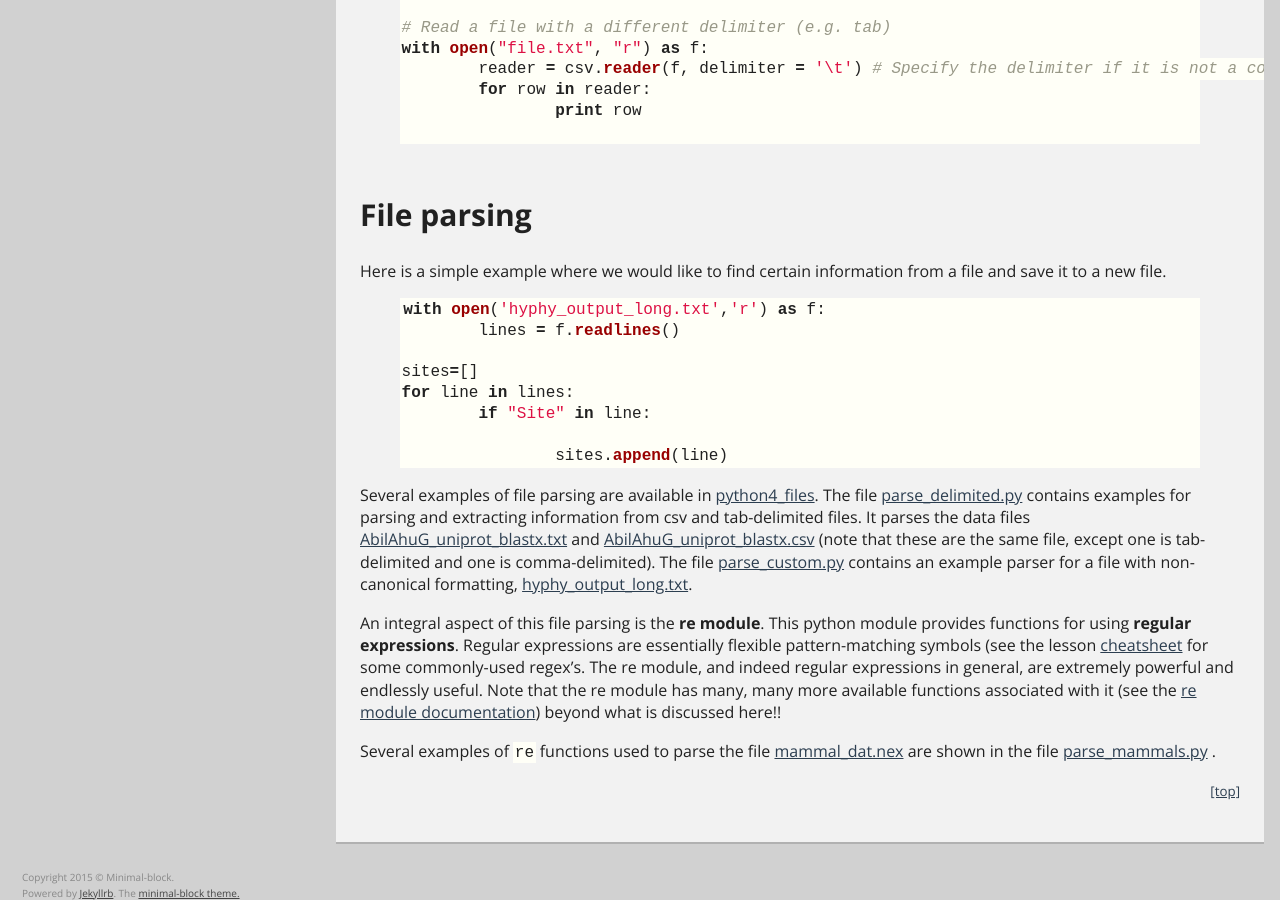
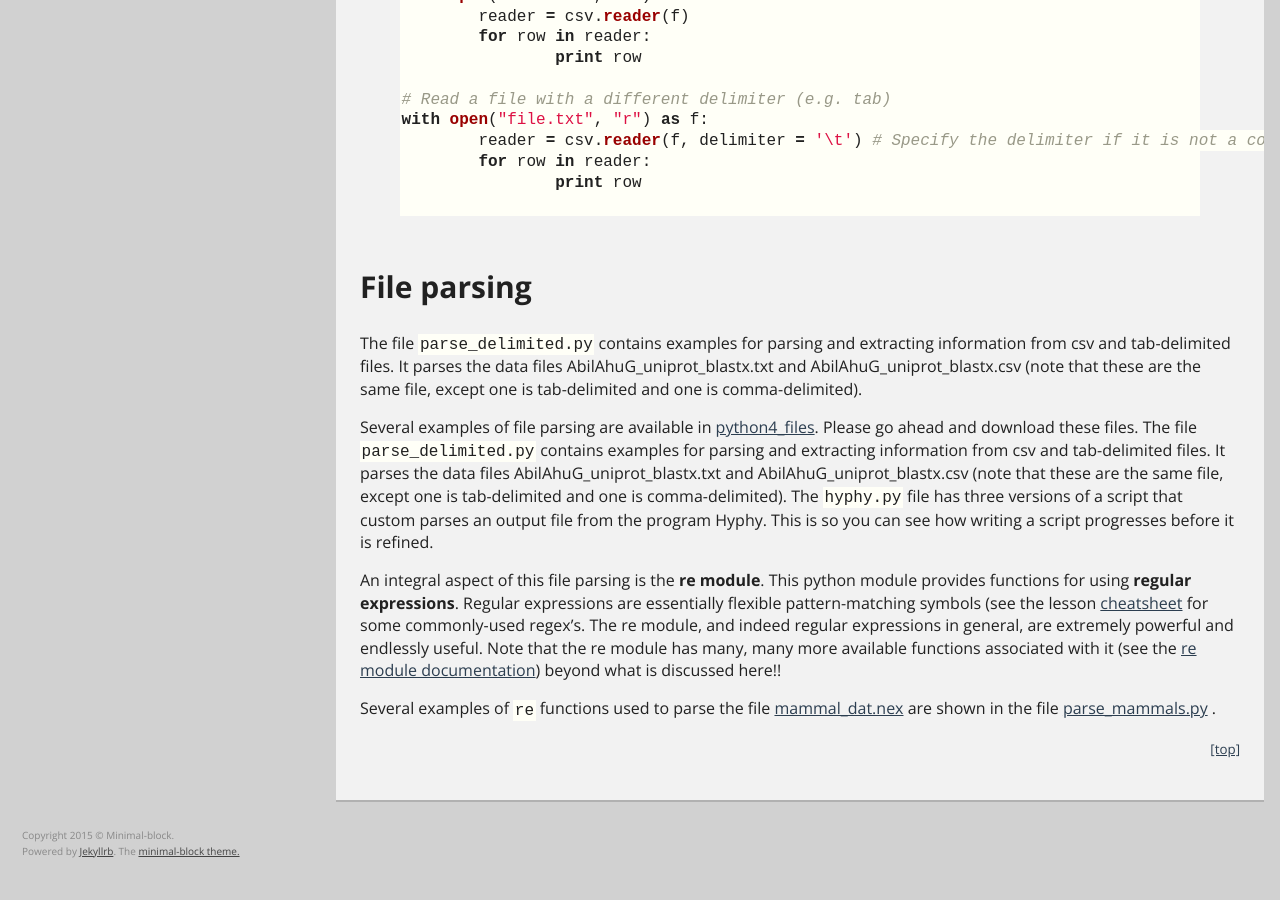
Before and after one commit to CCBBatUT/Biocomputing_Spring2016, a Jekyll site: the page built from _posts/2016-02-24-python4_fileIO.md, in a window 1280 px wide and 900 px high, scrolled down 2321 px. Built offline with Jekyll 4.4.1, drawn with Linux system fonts in a browser that asks for light colours; some of the changed text lies outside the part shown.

Commit message:
python 4 lesson revised

```diff
--- a/_posts/2016-02-24-python4_fileIO.md
+++ b/_posts/2016-02-24-python4_fileIO.md
@@ -23,14 +23,16 @@ Now that you can make functions, it's time to learn how to use them to manipulat
 To interact with files in python, you must open the file and assign it to a variable - this is now a python file object. All operations on the contents of a file must be done using this variable (not the file name itself!). Once all operations are finished, the file must be closed. Importantly, your computer's operating system limits the number of files which can be open at once (type the command `ulimit -n` to the command line to see how many), so it is very important to always close files when you are finished.
 
 There are two basic ways to open and close files. Note that these two chunks of code are equivalent in their output.
+
+Open and close with open() and close()
 {% highlight python %}
-
-# Open and close with open() and close()
 file_handle = open("important_file.txt", "r") # Open as read-only
 contents = file_handle.readlines() # Read contents of file and save as a list
 file_handle.close() # Close file when finished (important!!)
+{% endhighlight %}
 
-# Open with the *with* control flow command. The file automatically closes outside the scope of the with. This is what I prefer to use.
+Open with the *with* control flow command. The file automatically closes outside the scope of the with. This is what I prefer to use.
+{% highlight python %}
 with open("important_file.txt", "r") as file_handle:
   contents = file_handle.readlines()
 {% endhighlight %}
@@ -42,8 +44,10 @@ The `open()` function takes two arguments: i) the *name* (including full or rela
 file_handle = open("file_to_fill.txt", "w") # Open file for writing
 file_handle.write("I'm writing a sentence to this file!")
 file_handle.close()
+{% endhighlight %}
 
-# Open a file for appending, and append text to it
+Open a file for appending, and append text to it
+{% highlight python %}
 file_handle = open("file_to_fill.txt", "a")
 file_handle.write("I'm writing another line to this existing file!")
 file_handle.close()
@@ -102,23 +106,11 @@ with open("file.txt", "r") as f:
 
 ## File parsing
 
-Here is a simple example where we would like to find certain information from a file and save it to a new file.
-{% highlight python %}
+The file `parse_delimited.py` contains examples for parsing and extracting information from csv and tab-delimited files. It parses the data files AbilAhuG_uniprot_blastx.txt and AbilAhuG_uniprot_blastx.csv (note that these are the same file, except one is tab-delimited and one is comma-delimited).
 
-with open('hyphy_output_long.txt','r') as f:
-	lines = f.readlines()
-
-sites=[]
-for line in lines:
-	if "Site" in line:
-
-		sites.append(line)
-
-{% endhighlight %}
-
-Several examples of file parsing are available in [python4_files](python4_files/).
-The file [parse_delimited.py](python4_files/parse_delimited.py) contains examples for parsing and extracting information from csv and tab-delimited files. It parses the data files [AbilAhuG\_uniprot\_blastx.txt](./python4_files/AbilAhuG_uniprot_blastx.txt) and [AbilAhuG\_uniprot\_blastx.csv](./python4_files/AbilAhuG_uniprot_blastx.csv) (note that these are the same file, except one is tab-delimited and one is comma-delimited).
-The file [parse_custom.py](./python4_files/parse_custom.py) contains an example parser for a file with non-canonical formatting, [hyphy_output_long.txt](./python4_files/hyphy_output_long.txt).
+Several examples of file parsing are available in [python4_files](python4_files/). Please go ahead and download these files.
+The file `parse_delimited.py` contains examples for parsing and extracting information from csv and tab-delimited files. It parses the data files AbilAhuG_uniprot_blastx.txt and AbilAhuG_uniprot_blastx.csv (note that these are the same file, except one is tab-delimited and one is comma-delimited).
+The `hyphy.py` file has three versions of a script that custom parses an output file from the program Hyphy. This is so you can see how writing a script progresses before it is refined.
 
 An integral aspect of this file parsing is the **re module**. This python module provides functions for using **regular expressions**. Regular expressions are essentially flexible pattern-matching symbols (see the lesson [cheatsheet](../../Cheatsheets/Cheatsheet_Python4.md) for some commonly-used regex's. The re module, and indeed regular expressions in general, are extremely powerful and endlessly useful. Note that the re module has many, many more available functions associated with it (see the [re module documentation](https://docs.python.org/2/library/re.html)) beyond what is discussed here!!
 
```
